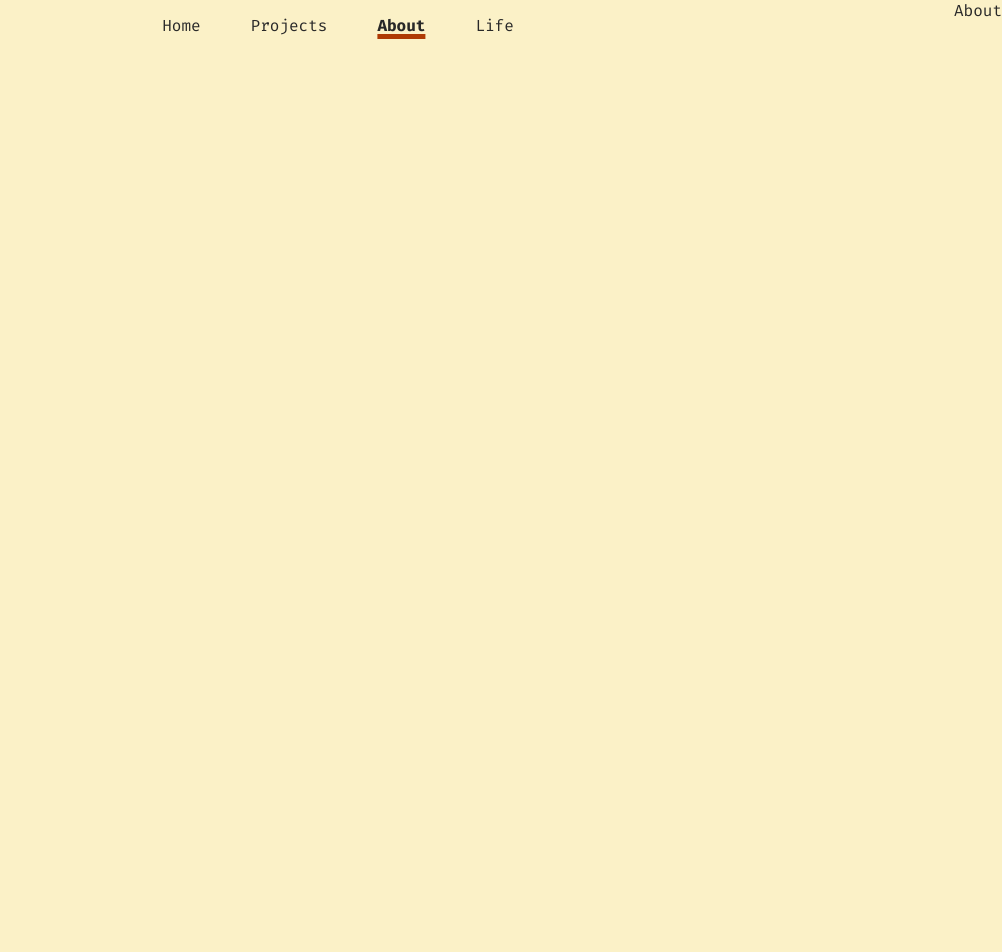
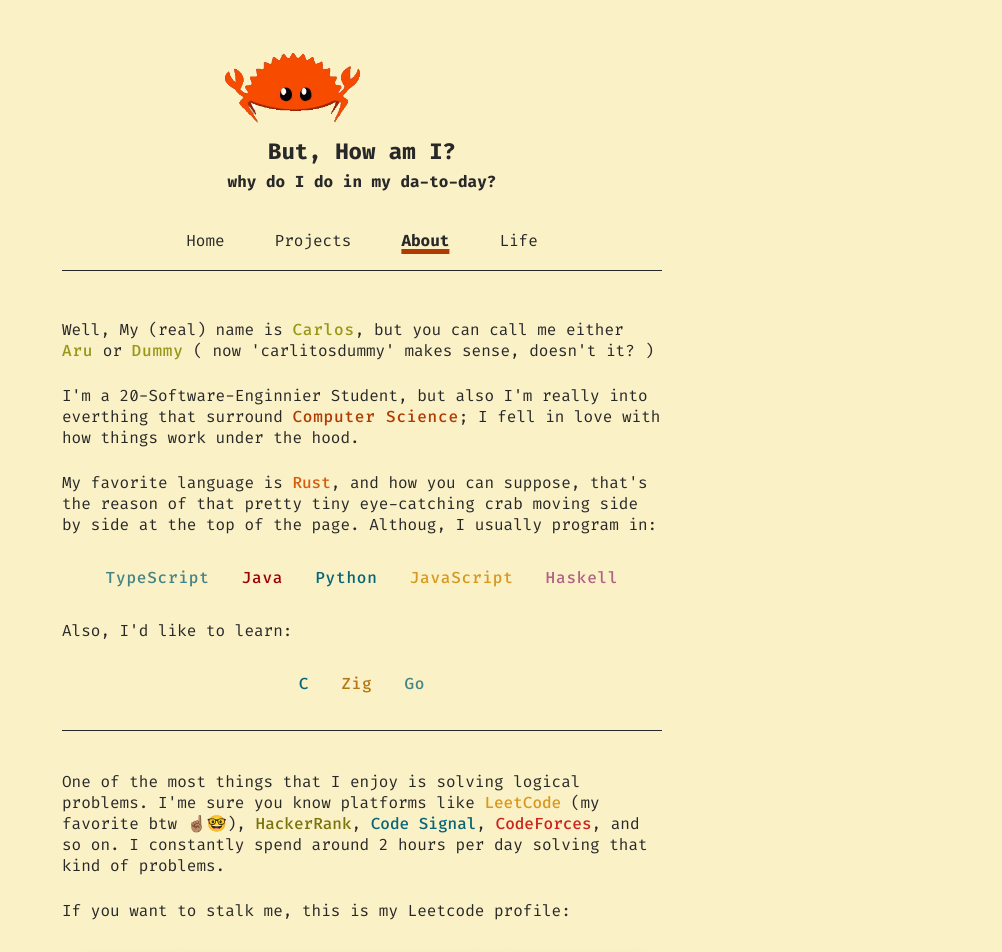
Before and after one commit to arufth/personal-website, a React (Vite) app: page /about in a window 1280 px wide. Shown: the top 952 px of the page, without its empty margins (278-1280 px from the left). Before the commit the page ends 800 px from the top, so only its background shows below. Built offline with nearby package versions, Linux system fonts and the light colour scheme.

Commit message:
add about tab

```diff
--- /dev/null
+++ b/src/about/About.css
@@ -0,0 +1,170 @@
+.main-about {
+  padding: 2rem 0;
+  display: flex;
+  flex-direction: column;
+  align-items: center;
+  width: 100%;
+  max-width: 600px;
+  margin: 0 2rem;
+
+  .mainText-about {
+    margin: 2rem 0;
+    display: flex;
+    flex-direction: column;
+    gap: 1.5rem;
+
+    .myname {
+      color: var(--green);
+      font-weight: 500;
+      letter-spacing: .05rem;
+    }
+
+    .cs {
+      color: var(--orange0);
+      font-weight: 500;
+      letter-spacing: .05rem;
+    }
+  }
+
+  .rust {
+    color: var(--orange);
+    font-weight: 500;
+  }
+
+  .languages {
+    display: flex;
+    gap: 2rem;
+    font-weight: 500;
+    letter-spacing: .05rem;
+    flex-wrap: wrap;
+    justify-content: center;
+    margin: .5rem 0;
+    transition: all;
+
+    p {
+      transition: all 250ms ease;
+    }
+
+    p:hover {
+      transform: scale(1.2);
+    }
+
+    .ts {
+      color: var(--blue);
+    }
+
+    .java {
+      color: var(--red0);
+    }
+
+    .python {
+      color: var(--blue0);
+    }
+
+    .js {
+      color: var(--yellow);
+    }
+
+    .hkll {
+      color: var(--purple);
+    }
+
+    .c {
+      color: var(--blue0);
+    }
+
+    .go {
+      color: var(--blue);
+    }
+
+    .zig {
+      color: var(--yellow0);
+    }
+  }
+
+  .logical-problems {
+    label {
+      font-weight: 500;
+    }
+  }
+
+  .leetcode {
+    color: var(--yellow);
+  }
+
+  .hackerrank {
+    color: var(--green0);
+  }
+
+  .codesignal {
+    color: var(--blue0);
+  }
+
+  .codeforces {
+    color: var(--red);
+  }
+
+  .leetcode-profile{
+    display: flex;
+    flex-direction: column;
+    justify-content: center;
+    align-items: center;
+    gap: .5rem;
+
+    img {
+      width: 100%;
+    }
+
+    small {
+      color: var(--fg3);
+      font-size: .6rem;
+    }
+  }
+
+  .gardering-text {
+    label {
+      font-weight: 500;
+    }
+  }
+
+  .gardering-label {
+    color: var(--green);
+  }
+
+  .cucumber {
+    color: var(--green0);
+  }
+
+  .waterm{
+    color: var(--orange);
+  }
+
+  .tomato {
+    color: var(--red);
+  }
+
+  .corn {
+    color: var(--yellow);
+  }
+
+  .carrot {
+    color: var(--orange0);
+  }
+
+  .gardering {
+    display: flex;
+    flex-direction: column;
+    justify-content: center;
+    align-items: center;
+    gap: .5rem;
+
+    img {
+      width: 30%;
+    }
+
+    small {
+      color: var(--fg3);
+      font-size: .6rem;
+    }
+  }
+}
--- a/src/about/About.tsx
+++ b/src/about/About.tsx
@@ -1,10 +1,70 @@
-import { NavBar } from '../components'
+import { Divider, Header } from '../components'
+import { Link } from 'react-router-dom'
+
+import './About.css'
 
 export const About: React.FC = () => {
   return (
     <>
-      <NavBar />
-      About
+      <main className='main-about'>
+        <Header
+          title='But, How am I?'
+          subtitle='why do I do in my da-to-day?'
+        />
+
+        <section className='mainText-about'>
+          <p>
+            Well, My (real) name is <label className='myname'>Carlos</label>, but you can call me either <label className='myname'>Aru</label> or <label className='myname'>Dummy</label> ( now 'carlitosdummy' makes sense, doesn't it? )
+          </p>
+          <p>
+            I'm a 20-Software-Enginnier Student, but also I'm really into everthing that surround <label className='cs'>Computer Science</label>; I fell in love with how things work under the hood.
+          </p>
+          <p>
+            My favorite language is <label className='rust'>Rust</label>, and how you can suppose, that's the reason of that pretty tiny eye-catching crab moving side by side at the top of the page. Althoug, I usually program in:
+          </p>
+          <div className='languages'>
+            <p className='ts'>TypeScript</p>
+            <p className='java'>Java</p>
+            <p className='python'>Python</p>
+            <p className='js'>JavaScript</p>
+            <p className='hkll'>Haskell</p>
+          </div>
+          <p>Also, I'd like to learn:</p>
+          <div className='languages'>
+            <p className='c'>C</p>
+            <p className='zig'>Zig</p>
+            <p className='go'>Go</p>
+          </div>
+          <Divider />
+          <p className='logical-problems'>
+            One of the most things that I enjoy is solving logical problems. I'me sure you know platforms like <label className='leetcode'>LeetCode</label> (my favorite btw ☝🏽🤓), <label className='hackerrank'>HackerRank</label>, <label className='codesignal'>Code Signal</label>, <label className='codeforces'>CodeForces</label>, and so on. I constantly spend around 2 hours per day solving that kind of problems.
+          </p>
+          <p>If you want to stalk me, this is my Leetcode profile:</p>
+          <div className='leetcode-profile'>
+            <img src='/public/leetcode.png' alt='a screenshot of my LeetCode profile' />
+            <a
+              href='https://leetcode.com/u/carlitosdummy/'
+            >LeetCode
+            </a>
+            <small>I'm a newbiew, don't judge me :p</small>
+          </div>
+
+          <Divider />
+          <p>
+            Yurp, I've talked about my current career, my favorite languages, my obsession with Leetcode, but What do I do when I'm not programming? Do I play LoL like an avarege CS or SWE?
+          </p>
+          <Divider />
+
+          <p className='gardering-text'>I'm really into <label className='gardering-label'>gardering</label>. Since a couple of months I grow several veggies in my garden. My dad grew up in a rural zone; so he know a lot about this wondeful world.</p>
+          <p>Actually ☝🏽🤓, that's the reason why I developed a garden organaizer which you can view it in the <Link to='/projects'>Projects</Link> tab.</p>
+          <p className='gardering-text'>At this moment, I'm growing <label className='waterm'>watermelon</label>, <label className='tomato'>tomato</label>, <label className='cucumber'>cucumber</label>, <label className='corn'>corn</label>, <label className='carrot'>carrot</label>, and two or three more veggies. In the <Link to='/life'>Life</Link> tab you'll find some photos that I've taken until now.</p>
+          <div className='gardering'>
+            <img src='/public/radish.jpg' alt='a photo of radish' />
+            <small>This is the first one that I've taken :)</small>
+          </div>
+        </section>
+
+      </main>
     </>
   )
 }
```
Also changed, not shown: public/leetcode.png (added), public/radish.jpg (added).
